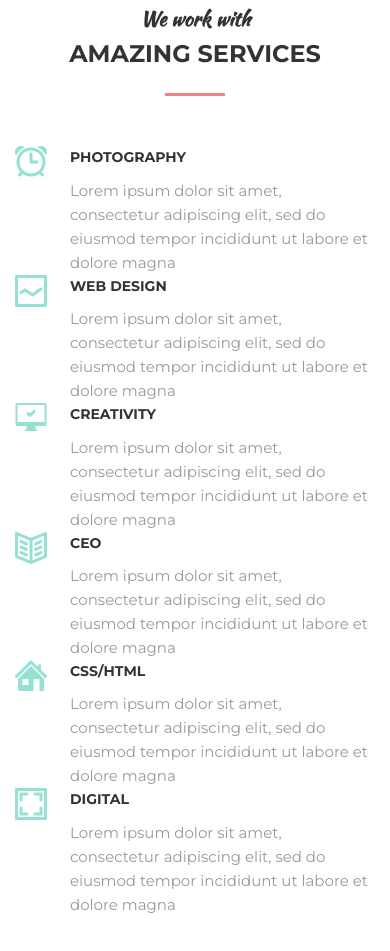
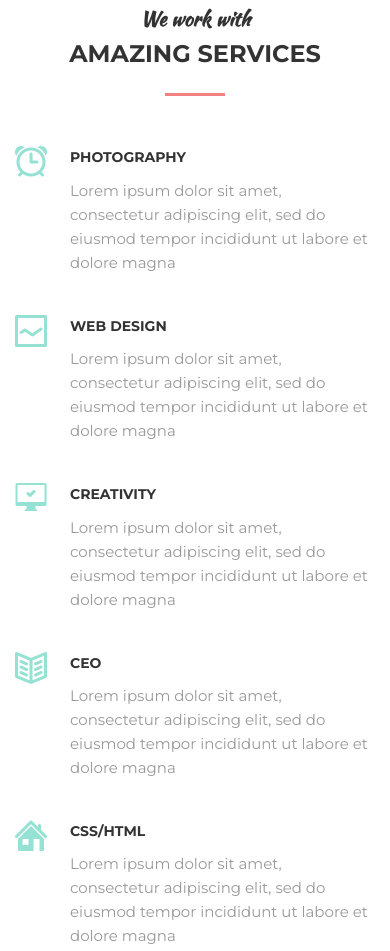
Before and after one commit to YngvarB/mogo, a plain HTML site: page index.html in a window 390 px wide. Shown: the part 2475-3426 px from the top of the page. Drawn offline with nearby package versions, Linux system fonts and the light colour scheme.

Commit message:
Add files via upload

```diff
--- a/assets/style.css
+++ b/assets/style.css
@@ -517,13 +517,14 @@ hr {
 .services {
     display: flex;
     flex-wrap: wrap;
+    margin-bottom: -40px;
 }
 
 .services__item {
     width: 33.33333%;
-    padding: 0 35px 0px 85px;
+    padding: 0 35px 40px 85px;
     position: relative;
-    /* margin-bottom: 40px; */
+    margin-bottom: 40px;
 }
 
 .services__item--border {
@@ -1589,6 +1590,13 @@ border-bottom: 0;
 
 .stat__count {
     font-size: 52px;
+}
+
+
+/*  Services  */
+
+.services {
+    margin-bottom: -20px;
 }
 
 /* Devices */
--- a/index.html
+++ b/index.html
@@ -8,7 +8,7 @@
     <link rel="stylesheet" href="https://use.fontawesome.com/releases/v5.7.2/css/all.css" integrity="sha384-fnmOCqbTlWIlj8LyTjo7mOUStjsKC4pOpQbqyi7RrhN7udi9RwhKkMHpvLbHG9Sr" crossorigin="anonymous">
     <link href="https://fonts.googleapis.com/css2?family=Kaushan+Script&family=Montserrat:ital,wght@0,400;0,700;1,300&display=swap" rel="stylesheet">
     <link rel="stylesheet" type="text/css" href="https://cdn.jsdelivr.net/npm/slick-carousel@1.8.1/slick/slick.css"/>
-    <title>Mogo document</title>
+    <title>Mogo</title>
 </head>
 <body>
 <!-- Header -->
```
